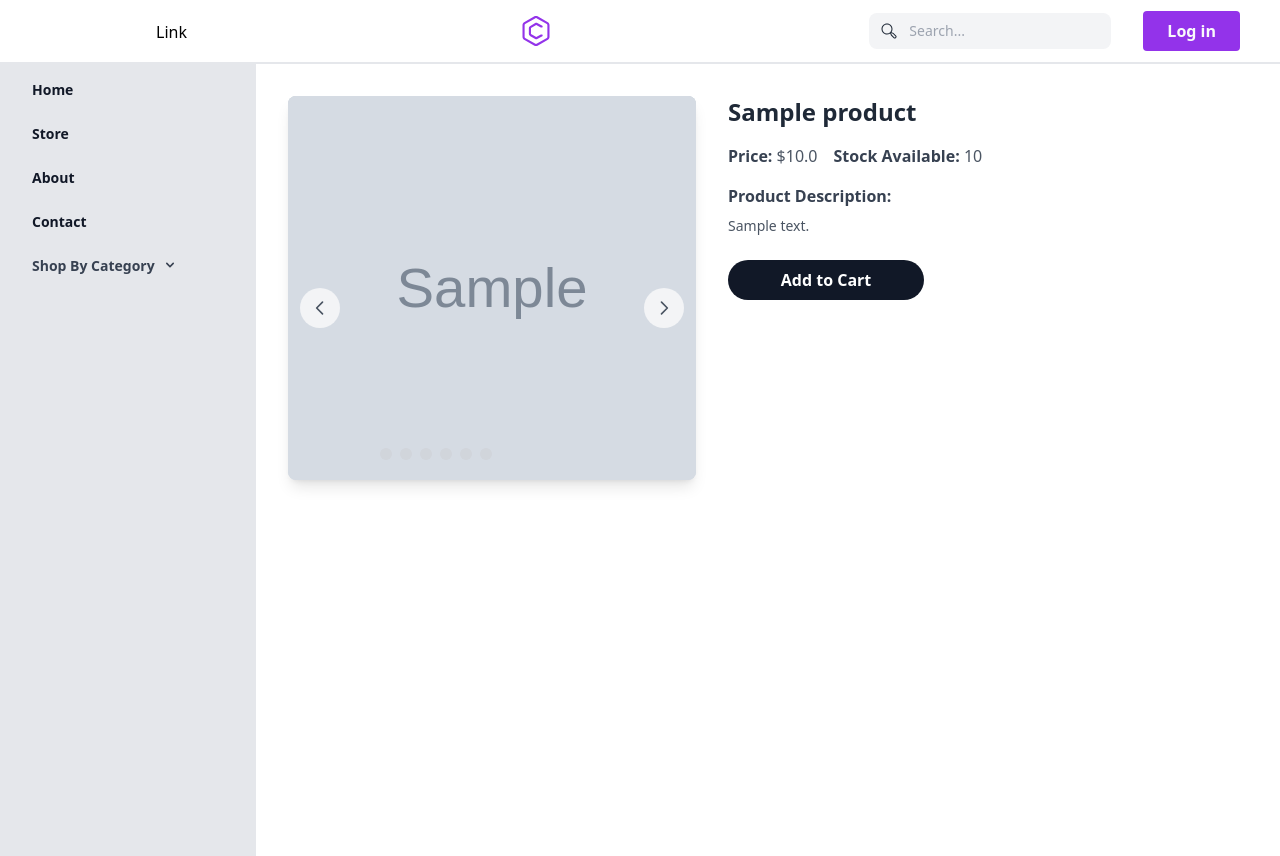
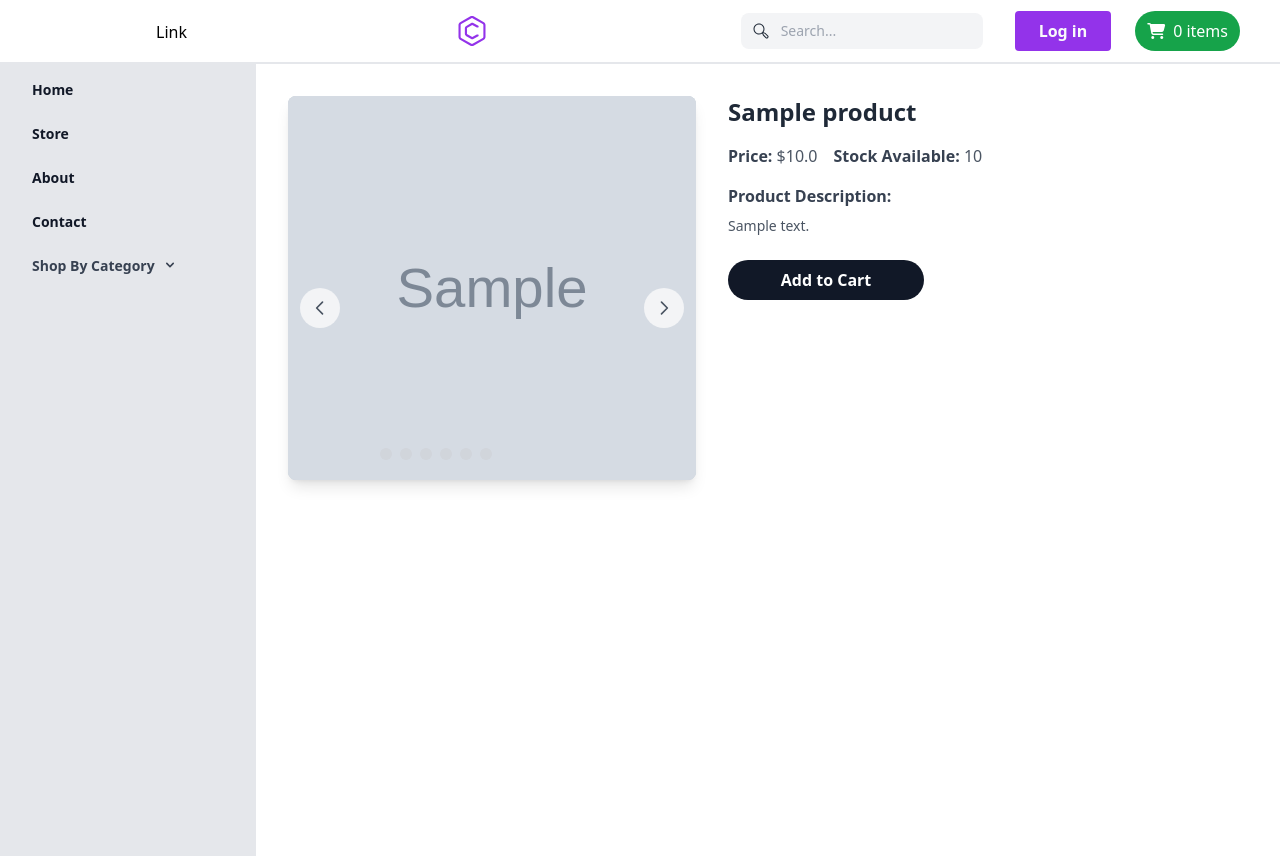
Before and after one commit to ShaderKent/BeccasStoreV1, a Django app: a page that uses templates/base.html in a window 1280 px wide. Run offline with Django 5.2, Linux system fonts and the light colour scheme; tables that the repository leaves empty hold one stand-in row (values such as "Sample post"); grey boxes marked "Sample" are stand-in pictures; some libraries are stand-ins or nearby versions.

Commit message:
Moved the cart quantity indicator to base.html added context_processor to support

```diff
--- /dev/null
+++ b/carts/context_processors.py
@@ -0,0 +1,16 @@
+from carts.views import _cart_id
+from .models import Cart, CartItem
+
+def cart_counter(request):
+    cart_count = 0
+    if "admin" is request.path:
+        return {}
+    else:
+        try:
+            cart = Cart.objects.filter(cart_id=_cart_id(request))
+            cart_items = CartItem.objects.all().filter(cart=cart[:1])
+            for cart_item in cart_items:
+                cart_count = cart_count + cart_item.quantity
+        except Cart.DoesNotExist:
+            cart_count = 0
+    return dict(cart_count = cart_count)
--- a/main_site/settings.py
+++ b/main_site/settings.py
@@ -69,6 +69,7 @@ TEMPLATES = [
                 'django.contrib.auth.context_processors.auth',
                 'django.contrib.messages.context_processors.messages',
                 "category.context_processors.menu_links",
+                "carts.context_processors.cart_counter",
             ],
         },
     },
--- a/templates/base.html
+++ b/templates/base.html
@@ -46,13 +46,15 @@
                         </span>
                         <input type="search" name="Search" placeholder="Search..." class="w-32 py-2 pl-10 text-sm rounded-lg sm:w-auto focus:outline-none bg-gray-100 dark:bg-gray-800 bg-gray-100 dark:bg-gray-800 text-gray-800 dark:text-gray-100 text-gray-800 dark:text-gray-100 focus:bg-gray-50 focus:dark:bg-gray-900 focus:bg-gray-50 focus:dark:bg-gray-900">
                     </div>
-                    <button type="button" class="hidden px-6 py-2 font-semibold rounded lg:block text-gray-50 dark:text-gray-900 text-gray-50 dark:text-gray-900 bg-purple-600 dark:bg-purple-400 bg-purple-600 dark:bg-purple-400">Log in</button>
+                    <button type="button" class=" px-6 py-2 font-semibold rounded block text-gray-50 dark:text-gray-900 text-gray-50 dark:text-gray-900 bg-purple-600 dark:bg-purple-400 bg-purple-600 dark:bg-purple-400">Log in</button>
+
+                    <a href={% url "carts:cart" %}>
+                    <div class="bg-green-600 text-white px-3 py-1 ml-2 rounded-full flex items-center h-10 self-center">
+                        <i class="fas fa-shopping-cart mr-2"></i>
+                        <span>{{cart_count}}</span> <span class="hidden md:inline ml-1">items</span>
+                    </div>
+                    </a>
                 </div>
-                <button title="Open menu" type="button" class="p-4 lg:hidden">
-                    <svg xmlns="http://www.w3.org/2000/svg" fill="none" viewBox="0 0 24 24" stroke="currentColor" class="w-6 h-6 text-gray-800 dark:text-gray-100 text-gray-800 dark:text-gray-100">
-                        <path stroke-linecap="round" stroke-linejoin="round" stroke-width="2" d="M4 6h16M4 12h16M4 18h16"></path>
-                    </svg>
-                </button>
             </div>
         </header>
         <!-- Navbar -->
--- a/templates/cart.html
+++ b/templates/cart.html
@@ -6,10 +6,6 @@
     <!-- Header with cart count -->
     <div class="flex justify-between items-center mb-8">
       <h1 class="text-2xl md:text-3xl lg:text-4xl font-bold text-green-800">Shopping Cart</h1>
-      <div class="bg-green-600 text-white px-3 py-1 rounded-full flex items-center">
-        <i class="fas fa-shopping-cart mr-2"></i>
-        <span>{{quantity}}</span> <span class="hidden md:inline ml-1">items</span>
-      </div>
     </div>
 
     <!-- Empty Cart Message -->
--- a/templates/product_details.html
+++ b/templates/product_details.html
@@ -5,7 +5,7 @@
     <div class="max-w-6xl mx-auto px-4 sm:px-6 lg:px-8">
         <div class="flex flex-col md:flex-row -mx-4">
             <div class="md:flex-1 px-4">
-                <div class="h-[378px] rounded-lg bg-gray-300 dark:bg-gray-700 mb-4">
+                <div class=" rounded-lg bg-gray-300 dark:bg-gray-700 mb-4">
                     <div class="max-w-2xl mx-auto">
 
                         <!-- Carousel -->
@@ -114,7 +114,7 @@
                     </div>
                     <div class="w-1/2 px-2">
                         <a href="{% url "carts:cart" %}">
-                            <button class="w-full bg-purple-600 dark:bg-gray-700 text-white dark:text-white py-2 px-4 rounded-full font-bold">In Cart</button>
+                            <button class="w-full bg-green-600 dark:bg-gray-700 text-white dark:text-white py-2 px-4 rounded-full font-bold">In Cart</button>
                         </a>
                     </div>
                     {% else %}
@@ -180,7 +180,7 @@
                     </div>
                     <div class="w-1/2 px-2">
                         <a href="{% url "carts:cart" %}">
-                            <button class="w-full bg-purple-600 dark:bg-gray-700 text-white dark:text-white py-2 px-4 rounded-full font-bold">In Cart</button>
+                            <button class="w-full bg-green-600 dark:bg-gray-700 text-white dark:text-white py-2 px-4 rounded-full font-bold">In Cart</button>
                         </a>
                     </div>
                     {% else %}
```
